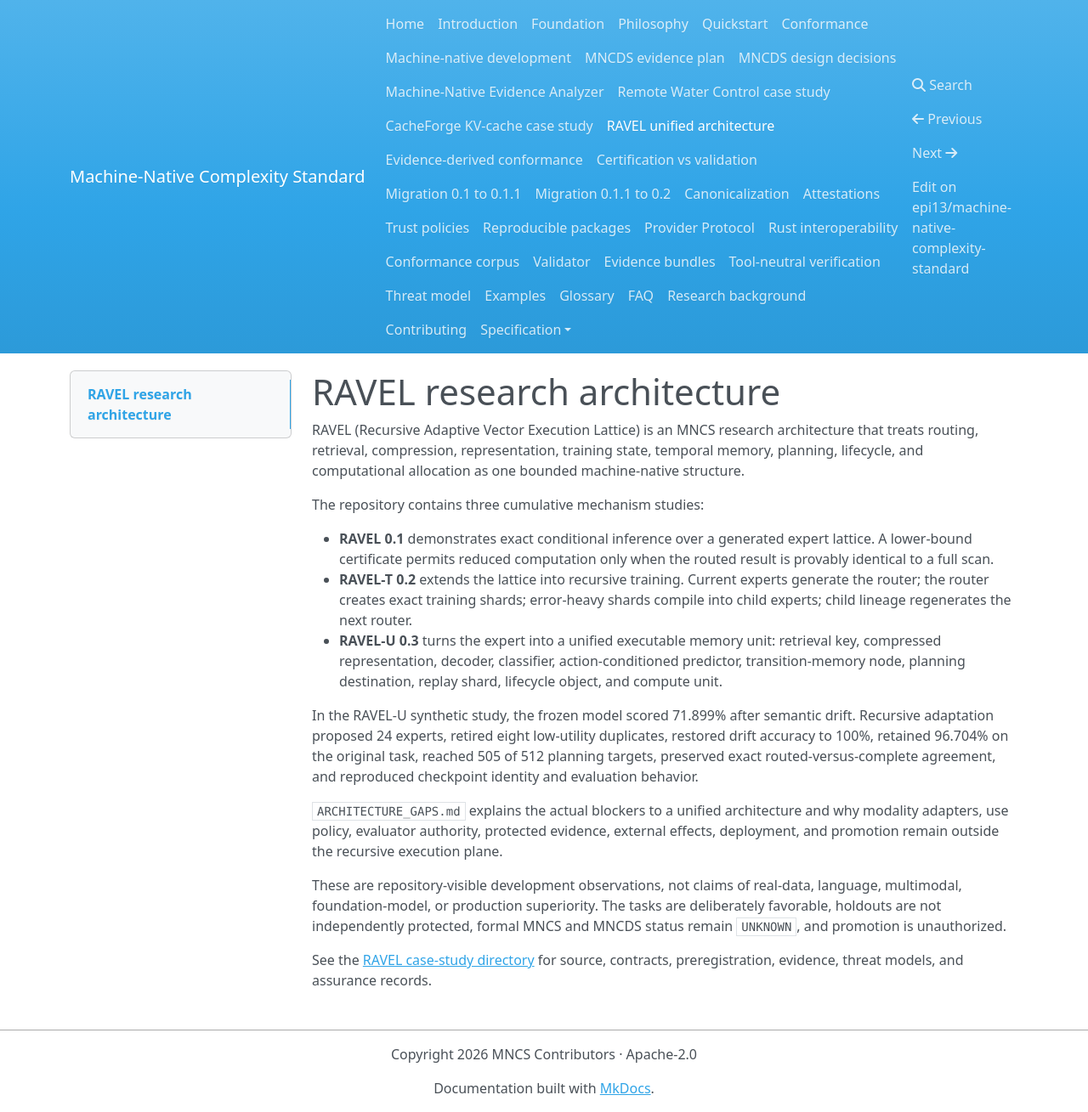
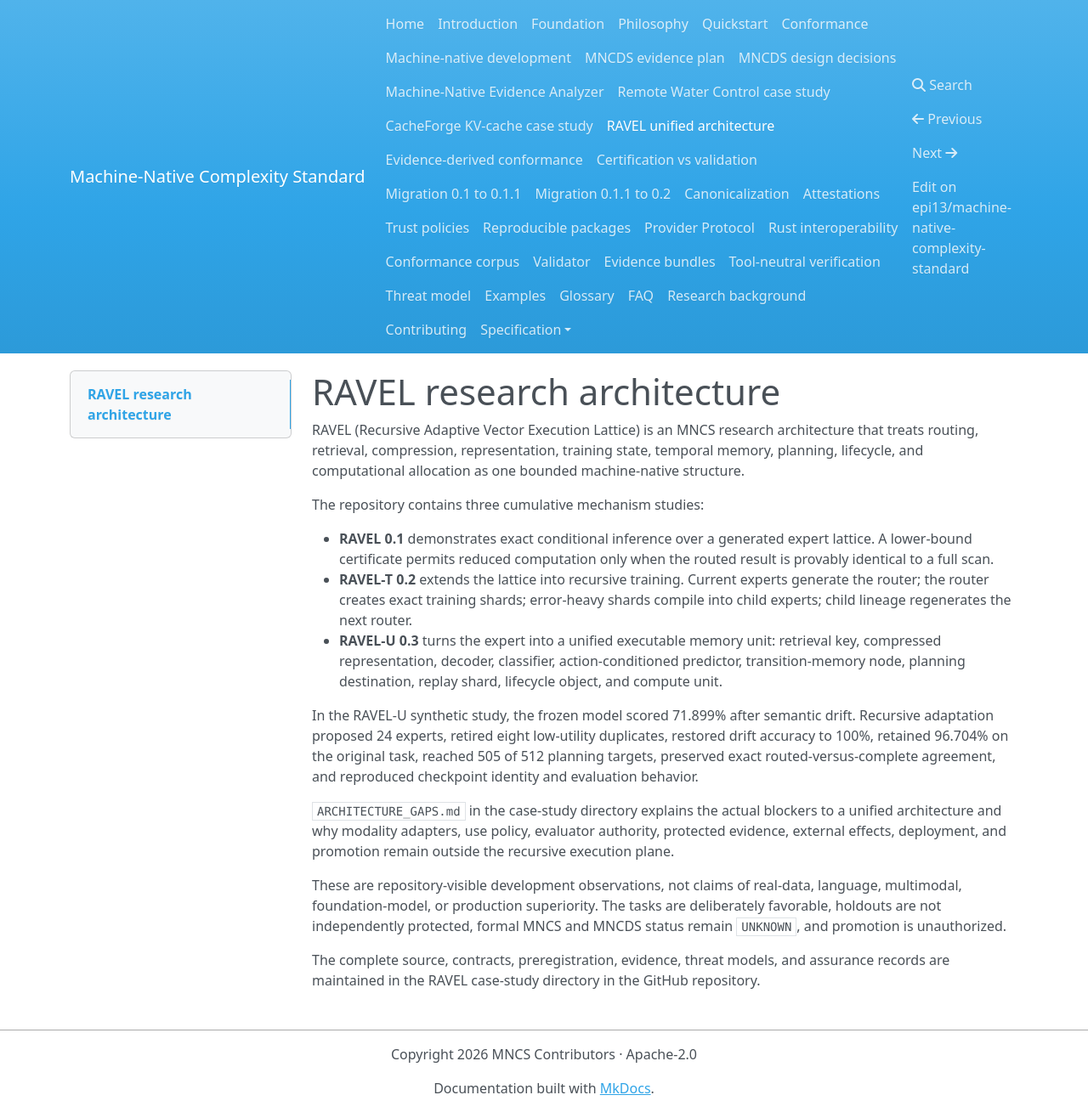
Before and after one commit to epi13/machine-native-complexity-standard, an MkDocs documentation site: the page built from docs/ravel.md, in a window 1280 px wide. Shown: the whole page at 85% size. Built offline with MkDocs 1.6.1, drawn with Linux system fonts in a browser that asks for light colours; nearby versions of some CDN libraries.

Commit message:
Remove out-of-tree link from strict RAVEL docs

```diff
--- a/docs/ravel.md
+++ b/docs/ravel.md
@@ -10,8 +10,8 @@ The repository contains three cumulative mechanism studies:
 
 In the RAVEL-U synthetic study, the frozen model scored 71.899% after semantic drift. Recursive adaptation proposed 24 experts, retired eight low-utility duplicates, restored drift accuracy to 100%, retained 96.704% on the original task, reached 505 of 512 planning targets, preserved exact routed-versus-complete agreement, and reproduced checkpoint identity and evaluation behavior.
 
-`ARCHITECTURE_GAPS.md` explains the actual blockers to a unified architecture and why modality adapters, use policy, evaluator authority, protected evidence, external effects, deployment, and promotion remain outside the recursive execution plane.
+`ARCHITECTURE_GAPS.md` in the case-study directory explains the actual blockers to a unified architecture and why modality adapters, use policy, evaluator authority, protected evidence, external effects, deployment, and promotion remain outside the recursive execution plane.
 
 These are repository-visible development observations, not claims of real-data, language, multimodal, foundation-model, or production superiority. The tasks are deliberately favorable, holdouts are not independently protected, formal MNCS and MNCDS status remain `UNKNOWN`, and promotion is unauthorized.
 
-See the [RAVEL case-study directory](../case-studies/ravel/README.md) for source, contracts, preregistration, evidence, threat models, and assurance records.
+The complete source, contracts, preregistration, evidence, threat models, and assurance records are maintained in the RAVEL case-study directory in the GitHub repository.
```
